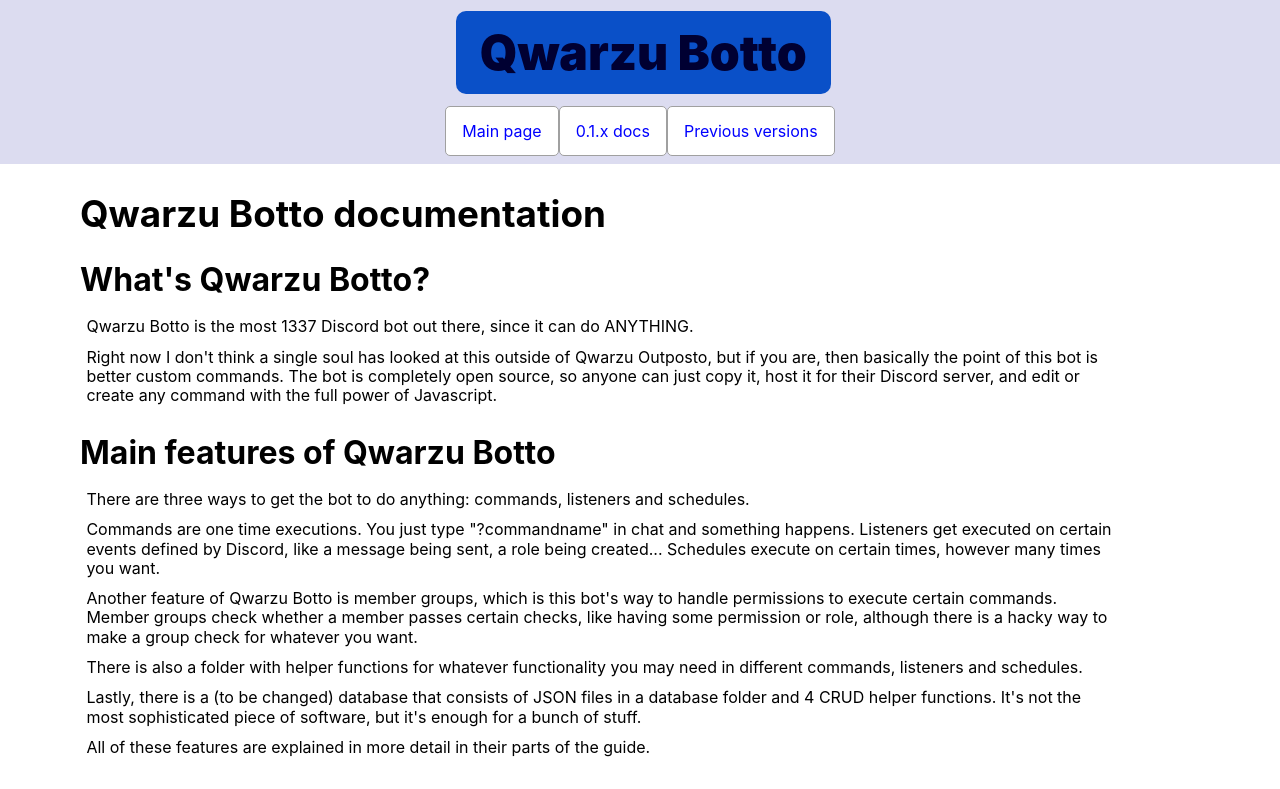
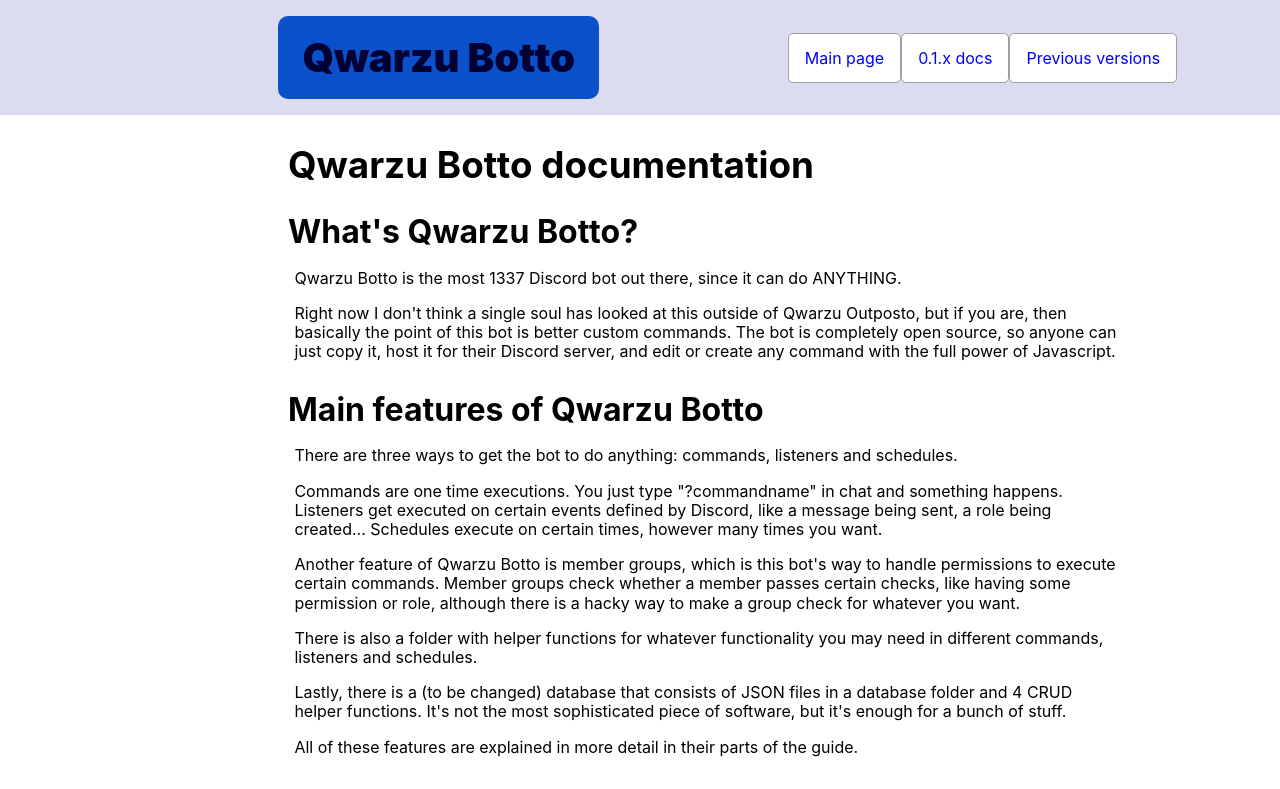
Before and after one commit to DeltaWither/Qwarzu-botto, a Next.js app: page / in a window 1280 px wide. Shown: the top 789 px of the page. Built offline with nearby package versions, Linux system fonts and the light colour scheme.

Commit message:
Changed general layout

```diff
--- a/components/Header.module.css
+++ b/components/Header.module.css
@@ -1,14 +1,16 @@
 #mainHeader {
     display: flex;
-    flex-direction: column;
     align-items: center;
-    justify-content: center;
+    justify-content: flex-start;
     background-color: rgb(220, 220, 240);
     width: 100%;
+
+    box-sizing: border-box;
+    padding: 0 4rem 0 17rem;
 }
 
 #mainHeader p {
-    font-size: 3rem;
+    font-size: 2.5rem;
     color: rgb(0, 0, 50);
     background-color: rgb(10, 80, 200);
     padding: 2rem 1.5rem 2rem 1.5rem;
@@ -18,11 +20,11 @@
 
 .links {
     display: flex;
+    margin-left: max(50px, 20%);
 }
 
 .links a {
     padding: 1rem;
-    margin-bottom: 0.5rem;
     background-color: rgb(255, 255, 255);
 
     border-style: solid;
--- a/pages/styles/globals.css
+++ b/pages/styles/globals.css
@@ -18,14 +18,17 @@
 }
 
 .container {
-    padding-left: 5rem;
+    padding-top: 2rem;
+    padding-left: 3rem;
     padding-right: 10rem;
+    padding-bottom: 2rem;
+    margin-left: 15rem;
     max-width: 70rem;
 }
 
 h1 {
-    margin-top: 2rem;
-    margin-bottom: 1.7rem;
+    margin-top: 0;
+    margin-bottom: 0;
     font-size: 2.3rem;
 }
 
@@ -42,7 +45,7 @@
 }
 
 p {
-    margin: 0.7rem 0 0.7rem 0.4rem;
+    margin: 1rem 0 1rem 0.4rem;
     line-height: 1.2rem;
 }
 
```
